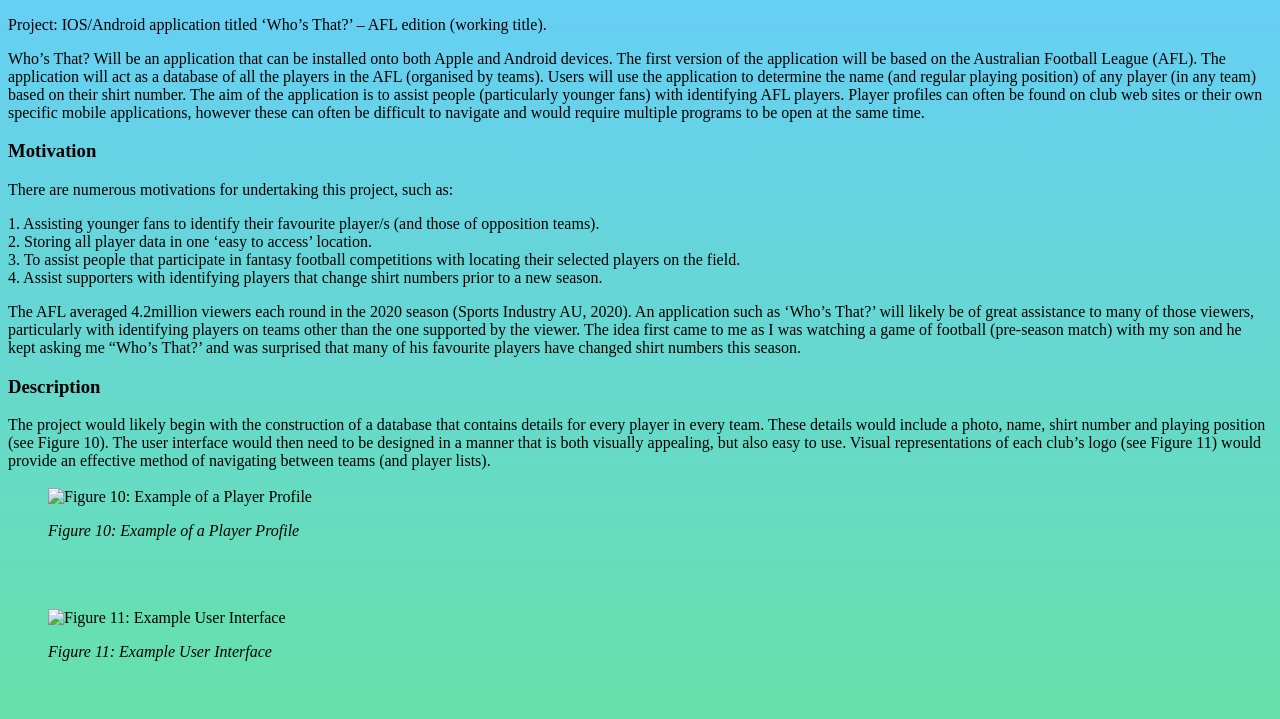
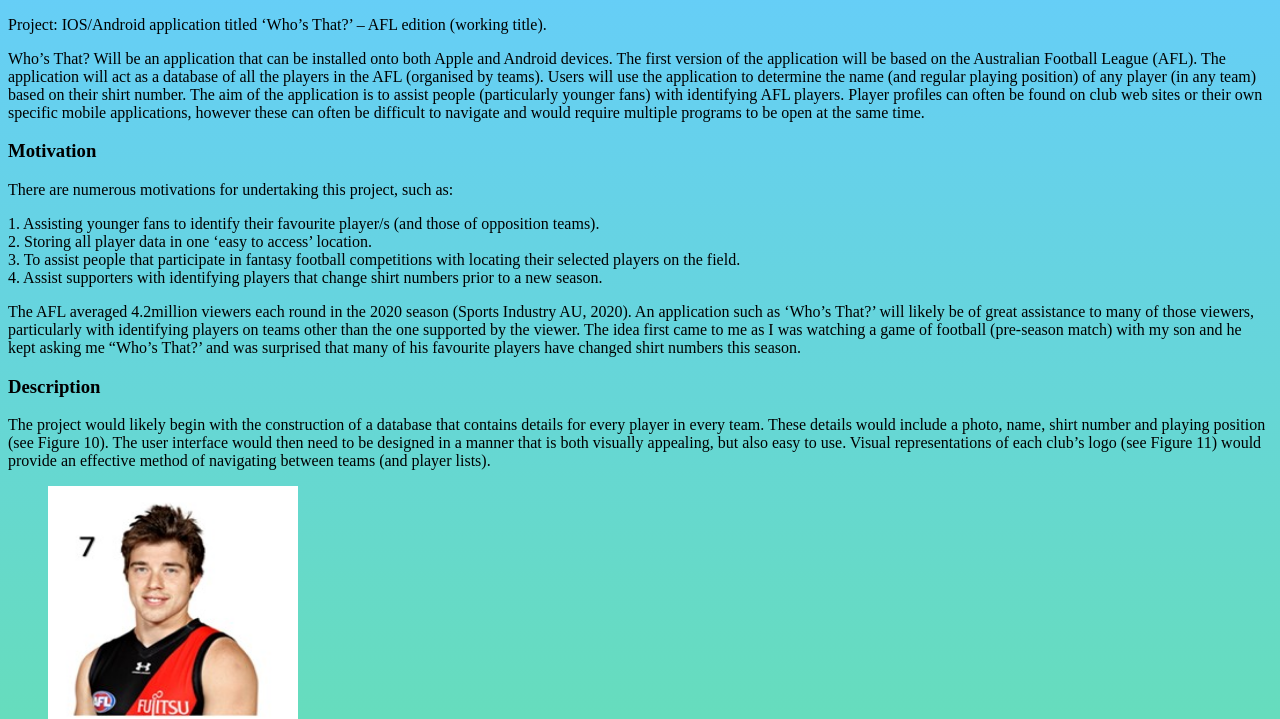
Before and after one commit to mlharvey871/Assignment1, a plain HTML site: page Projectidea.html in a window 1280 px wide. Shown: the part 105-824 px from the top of the page. Drawn offline with Linux system fonts and the light colour scheme.

Commit message:
Update Projectidea.html

```diff
--- a/Projectidea.html
+++ b/Projectidea.html
@@ -48,7 +48,7 @@ manner that is both visually appealing, but also easy to use. Visual representat
 club’s logo (see Figure 11) would provide an effective method of navigating between teams
 (and player lists).</p>
 <figure>
-<img src="Images/fig10.jpg"
+<img src="fig10.jpg"
 alt="Figure 10: Example of a Player Profile"
 width="250" height="300" align=center />
 <p>
@@ -60,7 +60,7 @@ width="250" height="300" align=center />
 <br />
 <br />
 <figure>
-<img src="Images/fig11.jpg"
+<img src="fig11.jpg"
 alt="Figure 11: Example User Interface"
 width="500" height="300" align=center />
 <p>
```
